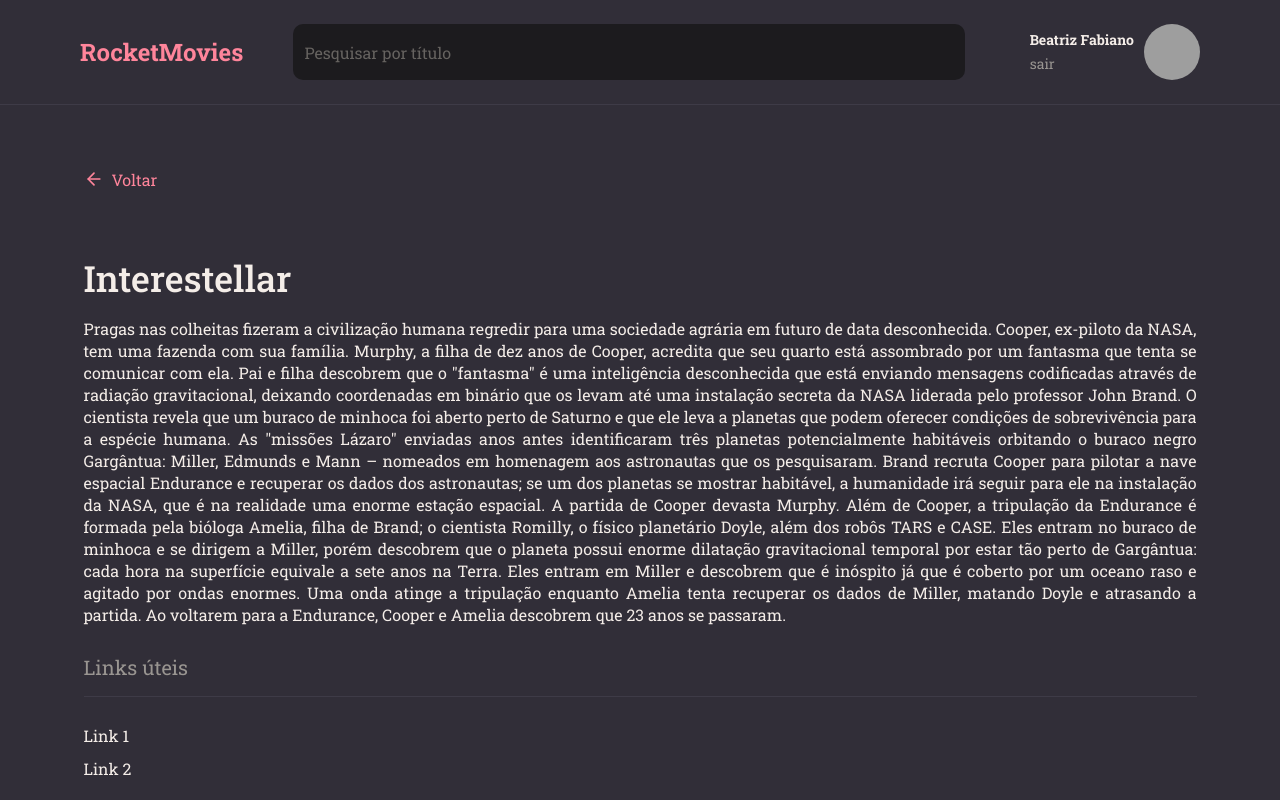
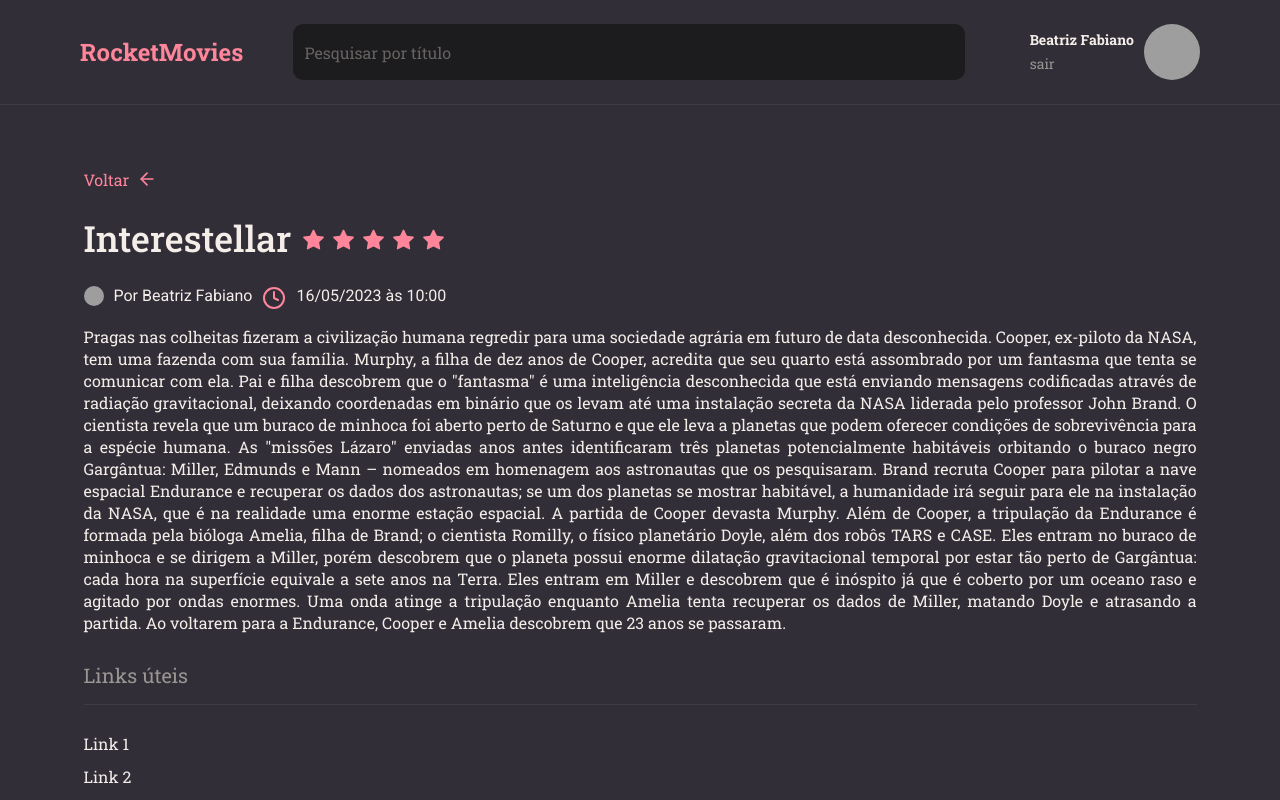
Before and after one commit to BeatrizFabiano/RocketMovies, a React (Vite) app: page / in a window 1280 px wide. Built offline with nearby package versions, Linux system fonts and the light colour scheme; grey boxes are pictures that could not be loaded.

Commit message:
Nome do filme

```diff
--- a/index.html
+++ b/index.html
@@ -7,7 +7,7 @@
   <link rel="preconnect" href="https://fonts.googleapis.com">
   <link rel="preconnect" href="https://fonts.gstatic.com" crossorigin>
   <link
-    href="https://fonts.googleapis.com/css2?family=Roboto+Slab:wght@400;500;700&family=Roboto:ital,wght@0,100;0,400;0,700;1,100&display=swap"
+    href="https://fonts.googleapis.com/css2?family=Roboto+Slab  :wght@400;500;700&family=Roboto:ital,wght@0,100;0,400;0,700;1,100&display=swap"
     rel="stylesheet">
   <title>RocketMovies</title>
 </head>
--- a/src/components/ButtonText/index.jsx
+++ b/src/components/ButtonText/index.jsx
@@ -3,8 +3,8 @@ import { Container } from './style';
 export function ButtonText({ icon: Icon, title, isActive = false, ...rest }) {
   return (
     <Container type="button" isActive={isActive} {...rest}>
+      {title}
       {Icon && <Icon size={20} />}
-      {title}
     </Container>
   )
 }
--- a/src/components/ButtonText/style.js
+++ b/src/components/ButtonText/style.js
@@ -6,4 +6,5 @@ export const Container = styled.button`
 
   border: none;
   font-size: 16px;
+
 `;
--- /dev/null
+++ b/src/components/MovieTitle/index.jsx
@@ -0,0 +1,24 @@
+import { Container } from './style';
+
+export function MovieTitle({ icon: Icon, title, ...rest }) {
+  return (
+    <Container>
+      <h1>Interestellar</h1>
+      <button>
+        {Icon && <Icon size={25} />}
+      </button>
+      <button>
+        {Icon && <Icon size={25} />}
+      </button>
+      <button>
+        {Icon && <Icon size={25} />}
+      </button>
+      <button>
+        {Icon && <Icon size={25} />}
+      </button>
+      <button>
+        {Icon && <Icon size={25} />}
+      </button>
+    </Container>
+  );
+}
--- /dev/null
+++ b/src/components/MovieTitle/style.js
@@ -0,0 +1,22 @@
+import styled from 'styled-components';
+
+export const Container = styled.div`
+  display: flex;
+  align-items: center;
+  padding-top: 24px;
+
+
+  > h1 {
+    font-size: 36px;
+    font-weight: 500;
+    margin-right: 10px;
+  }
+
+  button {
+    margin: 8px 5px 0 0;
+    background: none;
+    border: none;
+    color: ${({ theme }) => theme.COLORS.PINK};
+  }
+
+`;
--- a/src/pages/Details/index.jsx
+++ b/src/pages/Details/index.jsx
@@ -1,11 +1,13 @@
-import { FiArrowLeft, FiClock, FiStar } from 'react-icons/fi';
-import { Container, Links, Content } from "./style"
+import { FiArrowLeft, FiClock } from 'react-icons/fi';
+import { AiFillStar, AiOutlineStar } from 'react-icons/ai';
+import { Container, Links, Content, DateTime } from "./style"
 
 import { Header } from "../../components/Header"
 import { Button } from "../../components/Button"
 import { Section } from "../../components/Section"
 import { Tag } from "../../components/Tag"
 import { ButtonText } from "../../components/ButtonText"
+import { MovieTitle } from "../../components/MovieTitle"
 
 export function Details() {
   return (
@@ -14,9 +16,18 @@ export function Details() {
       <main>
         <Content>
           <ButtonText title="Voltar" icon={FiArrowLeft} />
-          <h1>
-            Interestellar
-          </h1>
+
+          <MovieTitle title="Interestellar" icon={AiFillStar} />
+          <DateTime>
+            <img src="https://github.com/beatrizfabiano.png" alt="foto de perfil do usuário" />
+
+            <h3>Por Beatriz Fabiano</h3>
+            <FiClock />
+            <h3>16/05/2023 às 10:00</h3>
+
+          </DateTime>
+
+
           <p>
             Pragas nas colheitas fizeram a civilização humana regredir para uma sociedade agrária em futuro de data desconhecida. Cooper, ex-piloto da NASA, tem uma fazenda
             com sua família. Murphy, a filha de dez anos de Cooper, acredita que seu quarto está assombrado por um fantasma que tenta se comunicar com ela. Pai e filha
--- a/src/pages/Details/style.js
+++ b/src/pages/Details/style.js
@@ -1,7 +1,6 @@
 /**Importar a biblioteca "css in js"*/
 import styled from "styled-components";
 
-/*___Armazenando dentro da constante "container" um elemento HTML que é uma "div" ou qualquer outro___*/
 export const Container = styled.div`
   width: 100%;
   height: 100vh;
@@ -45,12 +44,6 @@ export const Content = styled.div`
     align-content: center;
   }
 
-  > h1 {
-    font-size: 36px;
-    font-weight: 500;
-    padding-top: 64px;
-  }
-
   > p {
     font-size: 16px;
     margin-top: 16px;
@@ -59,3 +52,28 @@ export const Content = styled.div`
   }
 
 `;
+
+export const DateTime = styled.div`
+  width: 100%;
+  display: flex;
+  gap: 10px;
+  margin-top: 24px;
+
+  > h3 {
+    font-family: 'Roboto', serif;
+    font-size: 16px;
+    font-weight: 400;
+  }
+
+  > img {
+    height: 20px;
+    width: 20px;
+    border-radius: 50%;
+  }
+
+  svg {
+    color: ${({ theme }) => theme.COLORS.PINK};
+    font-size: 24px;
+  }
+
+`;
```
